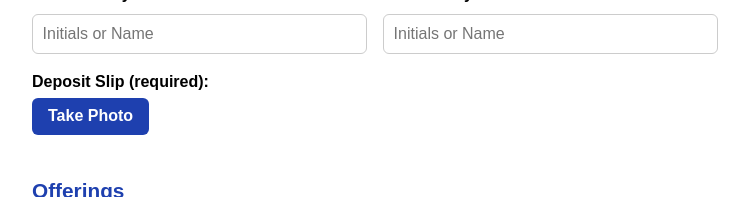
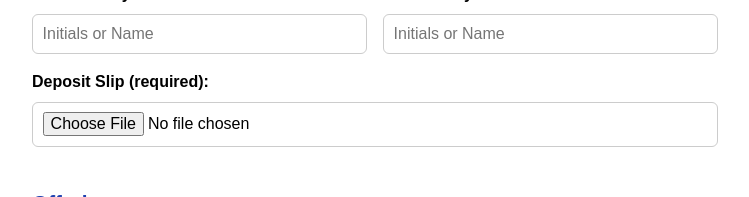
Before and after one commit to KodyKam/church-collection-app, a Next.js app: page / in a window 1280 px wide. Shown: the part 254-451 px from the top of the page, without its empty margins (265-1014 px from the left). Built offline with nearby package versions, Linux system fonts and the light colour scheme; no server answers; what @react-pdf/renderer would draw is missing.

Commit message:
Revert to BASIC camera function

```diff
--- a/components/CollectionForm.tsx
+++ b/components/CollectionForm.tsx
@@ -25,10 +25,10 @@ export default function CollectionForm() {
   const [success, setSuccess] = useState(false);
 
   // add camera state for mobile users
-  const [cameraReady, setCameraReady] = useState(false);
-  const [showCamera, setShowCamera] = useState(false);
-  const videoRef = useRef<HTMLVideoElement | null>(null);
-  const canvasRef = useRef<HTMLCanvasElement | null>(null);
+//   const [cameraReady, setCameraReady] = useState(false);
+//   const [showCamera, setShowCamera] = useState(false);
+//   const videoRef = useRef<HTMLVideoElement | null>(null);
+//   const canvasRef = useRef<HTMLCanvasElement | null>(null);
 
   const [isSubmitting, setIsSubmitting] = useState(false);
   const [isExporting, setIsExporting] = useState(false);
@@ -65,92 +65,52 @@ export default function CollectionForm() {
   setDonations(updated);
 };
 
-// Open camera for mobile users to capture deposit slip
-const openCamera = async () => {
-  try {
-    const stream = await navigator.mediaDevices.getUserMedia({
-      video: { facingMode: "environment" }
-    });
+// Compress image before upload to save bandwidth and storage space
+const compressImage = (file: File): Promise<File> => {
+  return new Promise((resolve) => {
+    const reader = new FileReader();
 
-    if (videoRef.current) {
-      videoRef.current.srcObject = stream;
+    reader.readAsDataURL(file);
 
-      videoRef.current.oncanplay = () => {
-        setCameraReady(true);
-        videoRef.current?.play();
-      };
-    }
+    reader.onload = (event) => {
+      const img = new Image();
+      img.src = event.target?.result as string;
 
-    setShowCamera(true);
-  } catch (err) {
-    toast.error("Camera access denied.");
-  }
-};
-
-// Capture and crop photo to 2.2:1 ratio for deposit slip
-const capturePhoto = () => {
-  if (!cameraReady) {
-    toast.error("Camera still loading...");
-    return;
-  }
-
-  const video = videoRef.current;
-  const canvas = canvasRef.current;
-
-  if (!video || !canvas) return;
-
-  const videoWidth = video.videoWidth;
-  const videoHeight = video.videoHeight;
-
+      img.onload = () => {
+        const canvas = document.createElement("canvas");
         const ctx = canvas.getContext("2d");
         if (!ctx) return;
 
-  // 2.2:1 ratio
-  const cropWidth = videoWidth * 0.8;
-  const cropHeight = cropWidth / 2.2;
+        const maxWidth = 1200; // limit resolution
+        const scale = maxWidth / img.width;
+        const width = img.width > maxWidth ? maxWidth : img.width;
+        const height = img.width > maxWidth ? img.height * scale : img.height;
 
-  const startX = (videoWidth - cropWidth) / 2;
-  const startY = (videoHeight - cropHeight) / 2;
+        canvas.width = width;
+        canvas.height = height;
 
-  canvas.width = cropWidth;
-  canvas.height = cropHeight;
-
-  ctx.drawImage(
-    video,
-    startX,
-    startY,
-    cropWidth,
-    cropHeight,
-    0,
-    0,
-    cropWidth,
-    cropHeight
-  );
+        ctx.drawImage(img, 0, 0, width, height);
 
         canvas.toBlob(
           (blob) => {
-      if (!blob) {
-        toast.error("Capture failed.");
-        return;
-      }
+            if (!blob) return;
 
-      const file = new File([blob], `deposit_${Date.now()}.jpg`, {
-        type: "image/jpeg"
-      });
+            const compressedFile = new File(
+              [blob],
+              `deposit_${Date.now()}.jpg`,
+              { type: "image/jpeg" }
+            );
 
-      setDepositSlip(file);
-      toast.success("Deposit slip captured");
-
-      const stream = video.srcObject as MediaStream;
-      stream.getTracks().forEach((track) => track.stop());
-
-      setShowCamera(false);
-      setCameraReady(false);
+            resolve(compressedFile);
           },
           "image/jpeg",
-    0.7
+          0.7 // compression quality (0.7 is good balance)
         );
       };
+    };
+  });
+};
+
 
   const handleSubmit = async (e: React.FormEvent) => {
   e.preventDefault();
@@ -307,11 +267,20 @@ const capturePhoto = () => {
           <label>
   Deposit Slip (required):
 
-  {!depositSlip && ( //Camera UI for mobile users
-    <button type="button" onClick={openCamera} className="btn-add">
-      Take Photo
-    </button>
-  )}
+  <input
+    type="file"
+    accept="image/*"
+    capture="environment"
+    onChange={async (e) => {
+      const file = e.target.files?.[0];
+      if (!file) return;
+
+      // Compress image before saving
+      const compressed = await compressImage(file);
+      setDepositSlip(compressed);
+      toast.success("Deposit slip added");
+    }}
+  />
 
   {depositSlip && (
     <>
@@ -322,7 +291,14 @@ const capturePhoto = () => {
       <button
         type="button"
         onClick={() => setDepositSlip(null)}
-        style={{ marginTop: "0.5rem", background: "#dc2626", color: "#fff" }}
+        style={{
+          marginTop: "0.5rem",
+          background: "#dc2626",
+          color: "#fff",
+          padding: "0.5rem",
+          borderRadius: "6px",
+          border: "none"
+        }}
       >
         Remove
       </button>
@@ -355,27 +331,6 @@ const capturePhoto = () => {
   ⚠️ Submit & Export Collection buttons need improvements. See developer note in code.
 </div>
 
-{showCamera && (
-  <div className="camera-modal">
-    <div className="camera-wrapper">
-      <video ref={videoRef} />
-
-      <div className="overlay" />
-
-      <button
-  type="button"
-  onClick={capturePhoto}
-  className="btn-submit"
-  disabled={!cameraReady}
->
-  {cameraReady ? "Capture" : "Loading Camera..."}
-</button>
-    </div>
-
-    <canvas ref={canvasRef} style={{ display: "none" }} />
-  </div>
-)}
-
       <button type="submit" disabled={isSubmitting} className="btn-submit">
   {isSubmitting ? "Saving..." : "Submit Collection"}
     </button>
```
Lines whose indentation alone changed are shown as unchanged.
